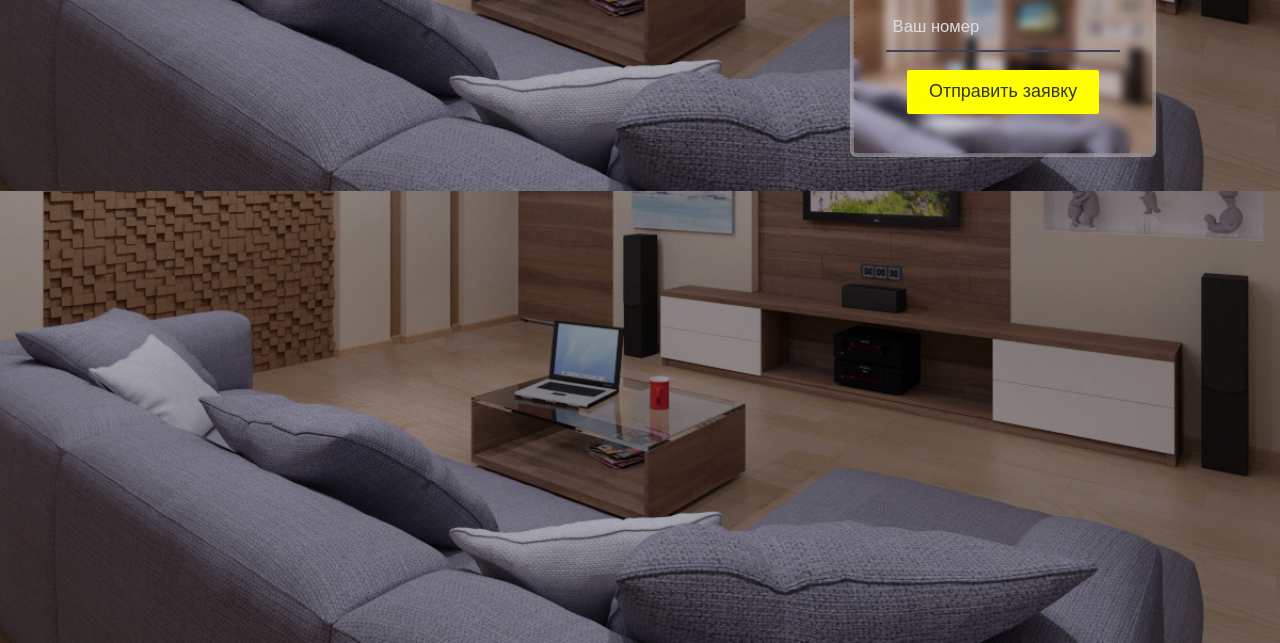
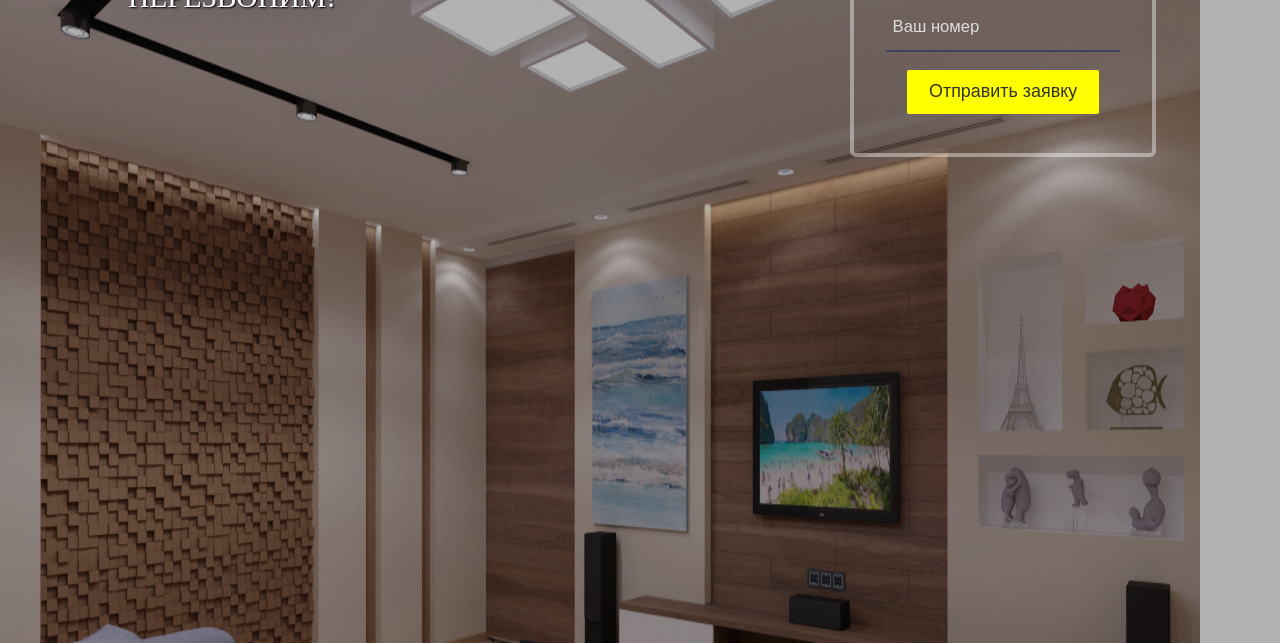
Before and after one commit to Kabanoik/porb.github.io, a plain HTML site: page index.html in a window 1280 px wide. Shown: the part 157-800 px from the top of the page. Drawn offline with Linux system fonts and the light colour scheme.

Commit message:
Update index.css

```diff
--- a/index.css
+++ b/index.css
@@ -7,25 +7,27 @@ body{
   padding: 0;
 }
 
-.conteiner6{
-  display:flex;
+.container6{
+  display: flex;
+  background-attachment:scroll ;
+  background-repeat: no-repeat;
+  background-size: 1200px 1200px;
+  background-image: url(06.jpg);
 
 }
 .row{
-  display:block;
+  display:flex;
   position:relative;
+  width: 100%;
+  height: 100vh;
   flex-direction: column;
-  height: 100vh;
-  background:scroll url(06.jpg) no-repeat 100% 100% ;
-  background-size: cover;
-
 
 }
 .firscont{
 	display:flex;
-  position:relative;
-  justify-content: space-between;
-  background: inherit;
+  	position:relative;
+  	justify-content: space-between;
+  	background: inherit;
 	width: 100%;
 }
 .maincall{
@@ -56,6 +58,7 @@ body{
 }
 .canfon{
 	position: absolute;
+	display: flex;
     width:100%;
     height:100vh;
     background:#000;
@@ -89,10 +92,9 @@ body{
 
 }
 .ggoo{
-	display:block;
+	display:flex;
 	position: relative;
 	margin:0 auto 3% auto;
-	height: 35vh;
 	width:95%;
 	z-index: 3;
 }
```
